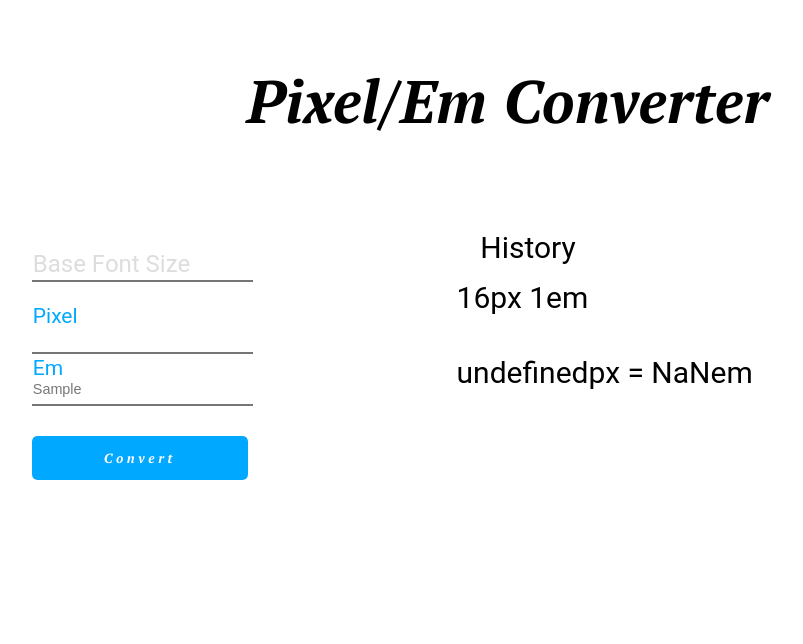
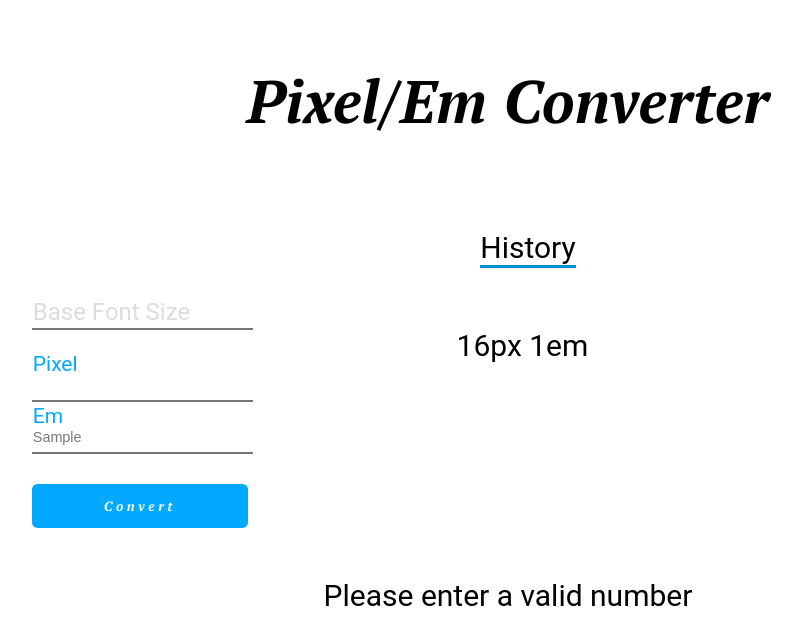
Before and after one commit to S-Rosemond/pixel-em-converter, a website: page app/index.html in a window 1280 px wide. Both pictures are taken after typing "Sample", "Sample" into the empty fields and a click on the button "Convert". Shown: the whole page, without its empty margins (132-935 px from the left). Drawn offline with Linux system fonts and the light colour scheme; a web font is replaced by a local one.

Commit message:
fixed small errors github copilot, and styles

```diff
--- a/app/css/style.css
+++ b/app/css/style.css
@@ -30,9 +30,6 @@ li {
 }
 
 .navigator-section {
-  height: 50px;
-}
-.nav {
   display: flex;
   justify-content: center;
 }
@@ -121,14 +118,18 @@ li {
   left: 1px;
 }
 
+.nav > li {
+  border-bottom: 3px solid var(--color-primary-dark);
+}
+
 #history > li {
-  height: 75px;
+  height: 40px;
 }
 
 .pyt-10 {
   padding-top: 10px;
 }
 
-.error-output {
+#error-output {
   text-align: center;
 }
--- a/app/index.html
+++ b/app/index.html
@@ -16,17 +16,15 @@
          <h1>Pixel/Em Converter</h1>
     </header>
 
-    <section class='navigator-section'>
-        <nav class='nav'>
-            <ul>
+        <nav class='navigator-section'>
+            <ul class='nav'>
                 <li>History</li>
             </ul>
         </nav>
-    </section>
 
-    <section class='wrapper-content'>
+    <main class='wrapper-content'>
 
-        <main class='container'>
+        <section class='container'>
 
             <div class='form-group'>
                     <label class='blur-label' for='basefont-input'>Base Font Size</label>
@@ -51,7 +49,7 @@
 
 
             </form>
-        </main>
+        </section>
 
 
         <aside>
@@ -60,10 +58,10 @@
             </ul>
         </aside>
 
-    </section>
+    </main>
 
     <footer>
-        <p class="error-output"></p>
+        <p id="error-output"></p>
     </footer>
 
 
--- a/app/js/renderer.js
+++ b/app/js/renderer.js
@@ -2,7 +2,7 @@ const history = document.getElementById("history");
 const mainForm = document.getElementById("main-form");
 const pixelInput = document.getElementById("pixel-input");
 const emInput = document.getElementById("em-input");
-const BaseInput = document.getElementById("base-input");
+const baseInput = document.getElementById("base-input");
 const formGroupInputs = document.querySelectorAll(
   ".form-group > input[type='text']"
 );
@@ -47,30 +47,32 @@ function conversion(input, base, type) {
 
 pixelInput.addEventListener("focus", (e) => {
   emInput.value = "";
+  errorOutput.innerText = "";
 });
 emInput.addEventListener("focus", (e) => {
   pixelInput.value = "";
+  errorOutput.innerText = "";
 });
 
 mainForm.addEventListener("submit", (event) => {
   event.preventDefault();
-  console.log(pixelInput.value, emInput.value, BaseInput.value);
+
   let em;
   let px;
   const type = pixelInput.value ? "em" : "px";
 
   switch (type) {
     case "em":
-      em = conversion(pixelInput.value, BaseInput.value, type);
+      em = conversion(pixelInput.value, baseInput.value, type);
       px = Number(pixelInput.value);
       break;
     case "px":
-      px = conversion(emInput.value, BaseInput.value, type);
+      px = conversion(emInput.value, baseInput.value, type);
       em = Number(emInput.value);
       break;
   }
 
-  if (typeof em === "string" || typeof pixel === "string") {
+  if (isNaN(em) || isNaN(px)) {
     errorOutput.innerText = "Please enter a valid number";
     return;
   }
@@ -79,3 +81,9 @@ mainForm.addEventListener("submit", (event) => {
 
   // mainForm.reset();
 });
+
+// Dev only
+if (window.location.reload) {
+  baseInput.value = "";
+  mainForm.reset();
+}
```
